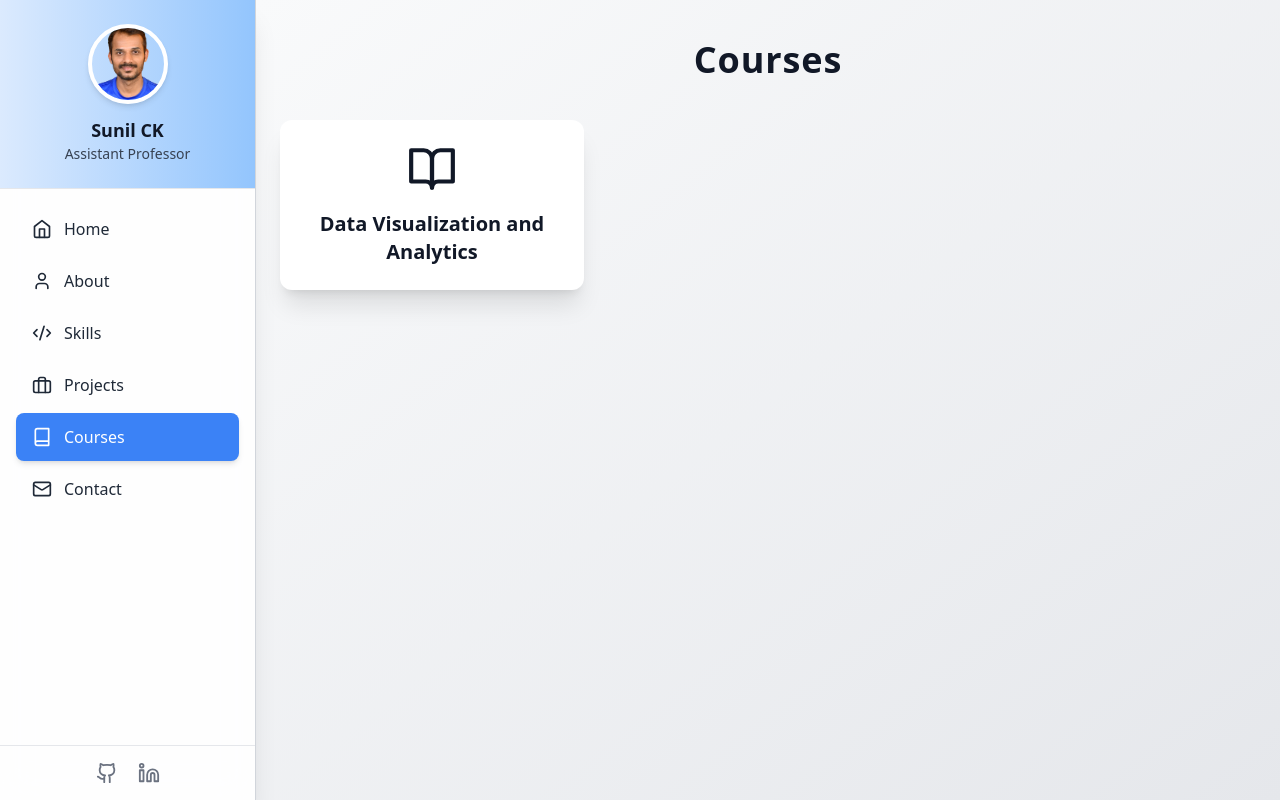
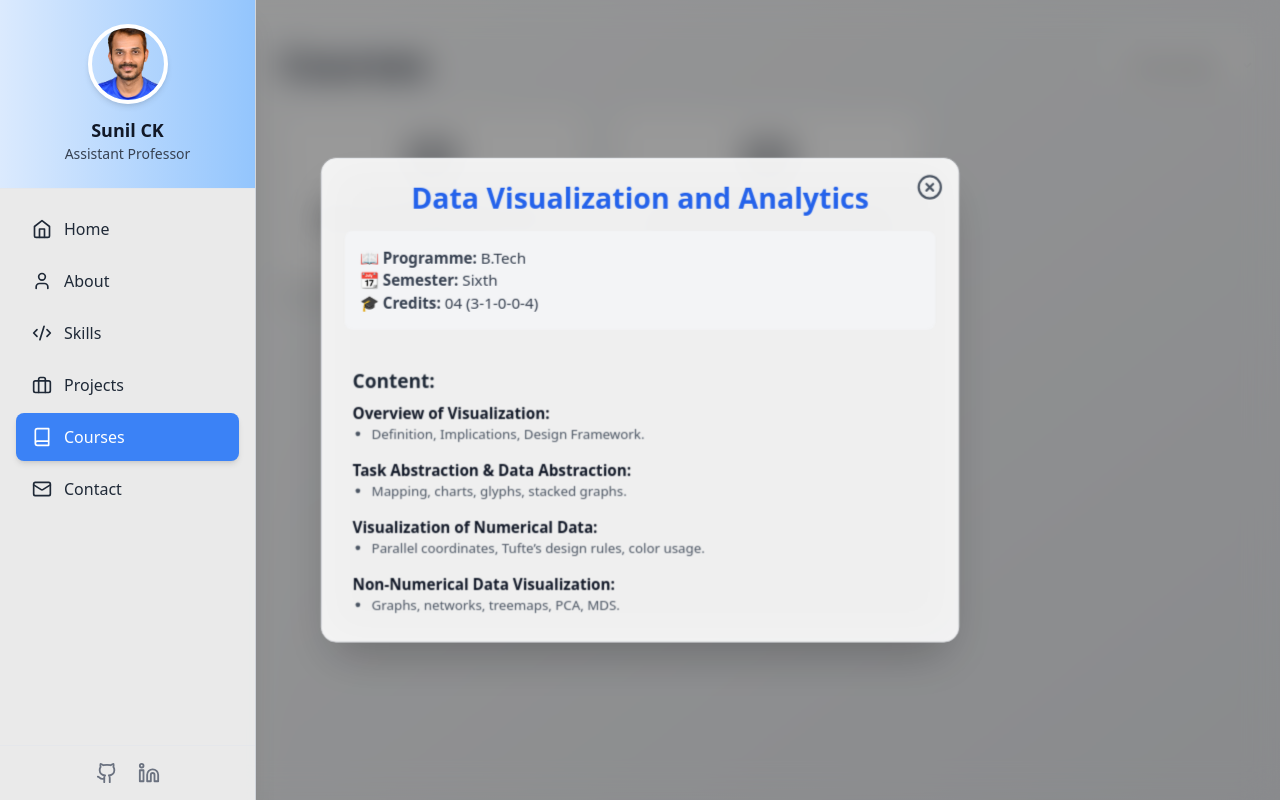
Before and after one commit to Sreeraaj45/Professor_Portfolio, a React (Vite) app: page /courses in a window 1280 px wide. Both pictures are taken after a click on the element "Data Visualization and Analytics". Built offline with nearby package versions, Linux system fonts and the light colour scheme.

Commit message:
Version 2.1

```diff
--- a/src/pages/About.tsx
+++ b/src/pages/About.tsx
@@ -7,6 +7,8 @@ import {
   VerticalTimelineElement,
 } from "react-vertical-timeline-component";
 import "react-vertical-timeline-component/style.min.css";
+import sunilckImg from "../assets/sunilck.jfif";
+
 
 // Import images for education
 import kvgImg from "../assets/kvg.jfif";
@@ -49,7 +51,19 @@ export default function About() {
           <h2 className="text-4xl font-bold mb-8 text-center text-gray-800" data-aos="fade-down">
           About Me
           </h2>
-          <div className="bg-white rounded-xl shadow-md p-8 transition-all hover:shadow-lg transform hover:scale-105 duration-300" data-aos="fade-up">
+          <div
+            className="bg-white rounded-xl shadow-md p-8 flex flex-col md:flex-row items-center md:items-center gap-6 transition-all hover:shadow-lg transform hover:scale-105 duration-300"
+            data-aos="fade-up"
+          >
+            {/* Profile Image */}
+            <img
+              src={sunilckImg}
+              alt="Sunil CK"
+              className="w-40 h-40 md:w-48 md:h-48 rounded-full border-4 border-gray-300 shadow-md hover:shadow-lg transform hover:scale-110 transition-all duration-300 self-center md:self-start mt-4 md:mt-0"
+            />
+
+            {/* Text Content */}
+            <div className="text-left flex-1">
               <p className="text-lg text-gray-700 leading-relaxed">
                 I am an <strong>Assistant Professor at IIIT Dharwad</strong> with a passion for teaching and research in
                 <strong> Machine Learning, Deep Learning,</strong> and <strong>Artificial Intelligence</strong>. I hold a <strong>Ph.D.</strong> from
@@ -63,6 +77,8 @@ export default function About() {
                 <strong>efficient neural network architectures, AI interpretability, and real-world ML applications</strong>.
               </p>
             </div>
+          </div>
+
 
 
         {/* Education - Vertical Timeline */}
--- a/src/pages/Courses.tsx
+++ b/src/pages/Courses.tsx
@@ -1,7 +1,19 @@
 import { useState, useEffect, useRef } from "react";
 import { BookOpen, XCircle, ExternalLink } from "lucide-react";
 
-const courseDetails = {
+// Define Course Type
+type Course = {
+  name: string;
+  programme: string;
+  semester: string;
+  credits: string;
+  content: { title: string; points: string[] }[];
+  driveLink: string;
+};
+
+// Sample course data
+const courses: Course[] = [
+  {
     name: "Data Visualization and Analytics",
     programme: "B.Tech",
     semester: "Sixth",
@@ -25,10 +37,28 @@ const courseDetails = {
       },
     ],
     driveLink: "https://drive.google.com/your-google-drive-file-link",
-};
+  },
+  {
+    name: "Problem Solving through Programming in Python",
+    programme: "B.Tech",
+    semester: "First",
+    credits: "04 (3-0-2-0-4)",
+    content: [
+      { title: "Introduction to Problem Solving:", points: ["Problem solving, definition and steps, Flowchart, Pseudocode."] },
+      { title: "Python Fundamentals:", points: ["Syntax, variables, datatypes, operators, expressions, functions."] },
+      { title: "Control Structures:", points: ["If-else, loops (for, while), break, continue, pass statements."] },
+      { title: "Strings and Collections:", points: ["String operations, lists, tuples, sets, dictionaries."] },
+      { title: "Functions and Files:", points: ["User-defined functions, recursion, lambda, file handling."] },
+      { title: "Object Oriented Programming:", points: ["Classes, objects, inheritance, polymorphism, exception handling."] }
+    ],
+    driveLink: "https://drive.google.com/drive/folders/1SIGKXWl0yX-DToKgc3yoZbY6alRa1v6o",
+  },
+];
 
 export default function Courses() {
-  const [isModalOpen, setIsModalOpen] = useState(false);
+  const [selectedSemester, setSelectedSemester] = useState<string>("All");
+  const [isModalOpen, setIsModalOpen] = useState<boolean>(false);
+  const [selectedCourse, setSelectedCourse] = useState<Course | null>(null); // ✅ Explicitly typing as `Course | null`
   const modalRef = useRef<HTMLDivElement>(null);
 
   useEffect(() => {
@@ -45,24 +75,47 @@ export default function Courses() {
     };
   }, [isModalOpen]);
 
+  // Filter courses based on selected semester
+  const filteredCourses = selectedSemester === "All"
+    ? courses
+    : courses.filter(course => course.semester === selectedSemester);
+
   return (
     <div className="container mx-auto px-6 py-10 relative min-h-screen overflow-hidden bg-gradient-to-br from-gray-50 to-gray-200">
-      {/* Header */}
-      <h1 className="text-4xl font-bold text-center mb-10 text-gray-900 tracking-wide animate-fade-in">Courses</h1>
+      {/* Header & Filter */}
+      <div className="flex justify-between items-center mb-6">
+        <h1 className="text-4xl font-bold text-gray-900 tracking-wide animate-fade-in">Courses</h1>
+        <select
+          className="p-3 border border-gray-300 rounded-lg bg-white shadow-md text-gray-800 focus:outline-none focus:ring-2 focus:ring-blue-500 transition-all"
+          value={selectedSemester}
+          onChange={(e) => setSelectedSemester(e.target.value)}
+        >
+          <option value="All">All Semesters</option>
+          <option value="First">Semester 1</option>
+          <option value="Sixth">Semester 6</option>
+        </select>
+      </div>
 
       {/* Course Cards */}
       <div className="grid grid-cols-1 sm:grid-cols-2 md:grid-cols-3 gap-8">
+        {filteredCourses.length > 0 ? (
+          filteredCourses.map((course, index) => (
             <div
+              key={index}
               className="p-6 bg-white shadow-xl rounded-xl cursor-pointer transition-all transform hover:scale-105 hover:shadow-2xl hover:bg-gradient-to-r from-blue-100 to-blue-300 hover:text-gray-900 text-gray-900 flex flex-col items-center justify-center"
-          onClick={() => setIsModalOpen(true)}
+              onClick={() => { setSelectedCourse(course); setIsModalOpen(true); }}
             >
               <BookOpen size={50} className="mb-4 transition-transform duration-300 hover:rotate-12" />
-          <h2 className="text-xl font-semibold text-center transition-colors duration-300">Data Visualization and Analytics</h2>
+              <h2 className="text-xl font-semibold text-center transition-colors duration-300">{course.name}</h2>
             </div>
+          ))
+        ) : (
+          <p className="text-center text-gray-700 col-span-full">No courses available for this semester.</p>
+        )}
       </div>
 
       {/* Modal */}
-      {isModalOpen && (
+      {isModalOpen && selectedCourse && (
         <div className="fixed inset-0 flex justify-center items-center bg-black bg-opacity-40 backdrop-blur-lg p-4 animate-fade-in">
           <div ref={modalRef} className="bg-white bg-opacity-90 backdrop-blur-xl p-6 rounded-2xl shadow-2xl max-w-2xl w-full relative scale-95 animate-scale-in border border-gray-200">
             {/* Close Button */}
@@ -73,18 +126,18 @@ export default function Courses() {
               <XCircle size={28} />
             </button>
 
-            <h2 className="text-3xl font-bold text-center text-blue-600 mb-4">{courseDetails.name}</h2>
+            <h2 className="text-3xl font-bold text-center text-blue-600 mb-4">{selectedCourse.name}</h2>
 
             <div className="bg-gray-100 p-4 rounded-lg mb-4 text-gray-700">
-              <p><strong>📖 Programme:</strong> {courseDetails.programme}</p>
-              <p><strong>📆 Semester:</strong> {courseDetails.semester}</p>
-              <p><strong>🎓 Credits:</strong> {courseDetails.credits}</p>
+              <p><strong>📖 Programme:</strong> {selectedCourse.programme}</p>
+              <p><strong>📆 Semester:</strong> {selectedCourse.semester}</p>
+              <p><strong>🎓 Credits:</strong> {selectedCourse.credits}</p>
             </div>
 
             {/* Scrollable Content */}
             <div className="max-h-72 overflow-y-auto p-2">
               <h3 className="text-xl font-semibold mt-4 mb-2 text-gray-800">Content:</h3>
-              {courseDetails.content.map((section, index) => (
+              {selectedCourse.content.map((section, index) => (
                 <div key={index} className="mb-4">
                   <strong className="block text-gray-900">{section.title}</strong>
                   <ul className="list-disc pl-5 text-gray-600 text-sm">
@@ -98,7 +151,7 @@ export default function Courses() {
               {/* Download Button */}
               <h3 className="text-xl font-semibold mt-4 mb-2 text-gray-800">Download Materials:</h3>
               <a
-                href={courseDetails.driveLink}
+                href={selectedCourse.driveLink}
                 target="_blank"
                 rel="noopener noreferrer"
                 className="flex items-center gap-2 bg-blue-500 text-white text-sm font-medium px-4 py-2 rounded-lg shadow-md hover:bg-blue-700 transition-all transform hover:scale-105"
@@ -110,20 +163,6 @@ export default function Courses() {
           </div>
         </div>
       )}
-
-      {/* Animations & Styling */}
-      <style>{`
-        @keyframes fade-in {
-          from { opacity: 0; }
-          to { opacity: 1; }
-        }
-        @keyframes scale-in {
-          from { transform: scale(0.9); }
-          to { transform: scale(1); }
-        }
-        .animate-fade-in { animation: fade-in 0.5s ease-in-out; }
-        .animate-scale-in { animation: scale-in 0.3s ease-in-out; }
-      `}</style>
     </div>
   );
 }
--- a/src/pages/Home.tsx
+++ b/src/pages/Home.tsx
@@ -5,6 +5,7 @@ import iiitImage from '../assets/iiit.jpeg';
 import p1 from '../assets/p1.jpeg';
 import p2 from '../assets/p2.jpeg';
 import p3 from '../assets/p3.jpeg';
+import p4 from '../assets/running.jpg';
 import resumePDF from '../assets/resume.pdf';
 
 // Load Poppins Font
@@ -21,7 +22,7 @@ export default function Home() {
   }, []);
 
   // Image Slider State
-  const images = [iiitImage, p1, p2, p3];
+  const images = [iiitImage,  p4, p1, p2, p3];
   const [currentIndex, setCurrentIndex] = useState(0);
   const [isFading, setIsFading] = useState(false);
   const [intervalId, setIntervalId] = useState<number | null>(null);
```
Also changed, not shown: src/assets/running.jpg (added), src/assets/sunilck.jfif (added). Lines whose indentation alone changed are shown as unchanged.
